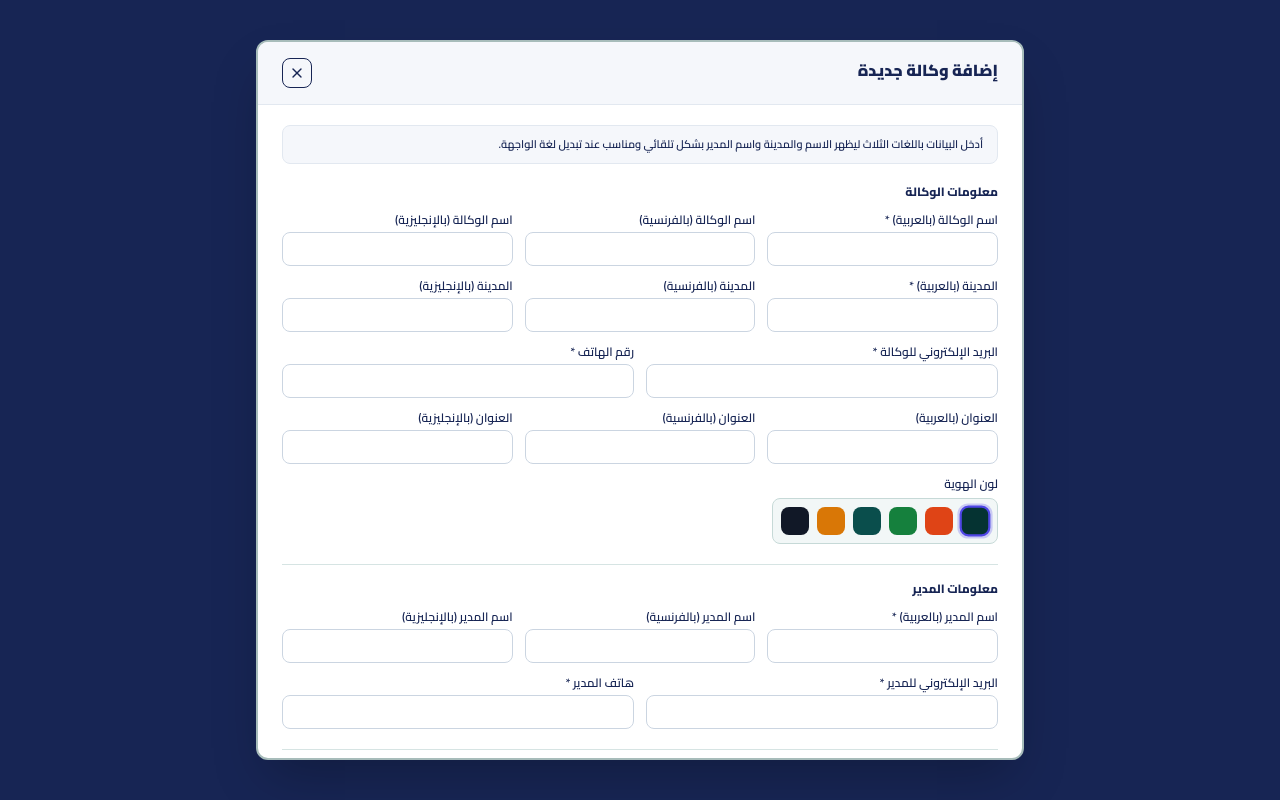
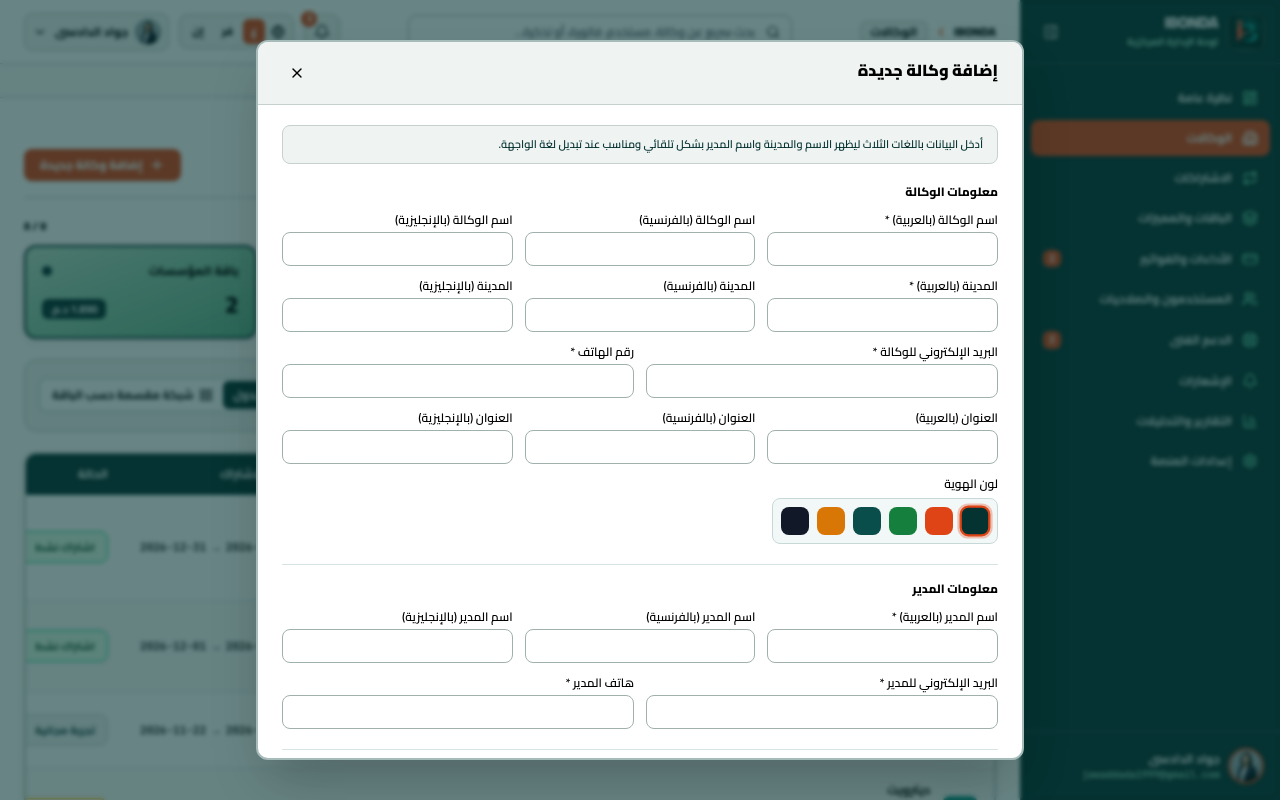
Before and after one commit to jawaddada1999-svg/MEINE, a React (Vite) app: page / in a window 1280 px wide. Both pictures are taken after a click on the button "إضافة وكالة جديدة". Shown: the top 800 px of the page. Built offline with nearby package versions, Linux system fonts and the light colour scheme.

Commit message:
Restore original dashboard colors

```diff
--- a/src/index.css
+++ b/src/index.css
@@ -4,16 +4,16 @@
   :root {
     --font-sans: 'Outfit', 'Cairo', system-ui, -apple-system, sans-serif;
     --font-mono: 'JetBrains Mono', ui-monospace, SFMono-Regular, monospace;
-    --ibonda-primary: #172554;
-    --ibonda-primary-light: #243B75;
-    --ibonda-teal: #4F46E5;
-    --ibonda-orange: #4F46E5;
-    --ibonda-orange-hover: #4338CA;
-    --ibonda-bg: #F5F7FB;
+    --ibonda-primary: #053332;
+    --ibonda-primary-light: #0A4E4C;
+    --ibonda-teal: #0D7A72;
+    --ibonda-orange: #DF4416;
+    --ibonda-orange-hover: #BD320A;
+    --ibonda-bg: #FFFFFF;
     --ibonda-card: #FFFFFF;
-    --ibonda-text: #172554;
-    --ibonda-muted: #64748B;
-    --ibonda-border: #E2E8F0;
+    --ibonda-text: #000000;
+    --ibonda-muted: #111827;
+    --ibonda-border: #C6D1CF;
   }
 
   html[lang="ar"] body {
@@ -43,51 +43,51 @@
 
 @layer components {
   .ibonda-card {
-    @apply rounded-xl border border-[#E2E8F0] bg-white shadow-[0_3px_12px_rgba(23,37,84,0.06)];
+    @apply rounded-xl border-2 border-[#BAC7C5] bg-white shadow-[0_3px_12px_rgba(5,51,50,0.07)];
   }
 
   .ibonda-card-header {
-    @apply border-b border-[#E2E8F0] bg-[#F5F7FB];
+    @apply border-b border-[#BAC7C5] bg-gradient-to-r from-[#E6ECEB] to-[#D4DFDD];
   }
 
   .ibonda-filter-bar {
-    @apply flex flex-wrap items-center gap-3 rounded-xl border border-[#E2E8F0] bg-[#F5F7FB] p-3.5;
+    @apply flex flex-wrap items-center gap-3 rounded-xl border border-[#BAC7C5] bg-[#EFF3F2] p-3.5;
   }
 
   .ibonda-tabs-bar {
-    @apply flex flex-wrap items-center gap-1 rounded-xl border border-[#E2E8F0] bg-[#F5F7FB] p-1.5;
+    @apply flex flex-wrap items-center gap-1 rounded-xl border border-[#BAC7C5] bg-[#E6ECEB] p-1.5;
   }
 
   .ibonda-input {
-    @apply w-full rounded-lg border border-[#CBD5E1] bg-white px-3 py-2 text-xs font-semibold text-[#172554] placeholder:text-[#64748B] transition-all hover:border-[#4F46E5] focus:border-[#4F46E5] focus:outline-none focus:ring-2 focus:ring-[#4F46E5]/20;
+    @apply w-full rounded-lg border border-[#9FB0AD] bg-white px-3 py-2 text-xs font-semibold text-[#000000] placeholder:text-[#374151] transition-all hover:border-[#053332] focus:border-[#053332] focus:outline-none focus:ring-2 focus:ring-[#DF4416]/30;
   }
 
   .ibonda-select {
-    @apply rounded-lg border border-[#CBD5E1] bg-white px-3 py-2 text-xs font-bold text-[#172554] transition-all hover:border-[#4F46E5] focus:border-[#4F46E5] focus:outline-none focus:ring-2 focus:ring-[#4F46E5]/20;
+    @apply rounded-lg border border-[#9FB0AD] bg-white px-3 py-2 text-xs font-bold text-[#000000] transition-all hover:border-[#053332] focus:border-[#053332] focus:outline-none focus:ring-2 focus:ring-[#DF4416]/30;
   }
 
   .ibonda-table-wrap {
-    @apply overflow-hidden rounded-xl border border-[#E2E8F0] bg-white shadow-[0_3px_12px_rgba(23,37,84,0.06)];
+    @apply overflow-hidden rounded-xl border-2 border-[#BAC7C5] bg-white shadow-[0_3px_12px_rgba(5,51,50,0.07)];
   }
 
   .ibonda-table-head {
-    @apply border-b border-[#172554] bg-[#172554] text-white;
+    @apply border-b border-[#0A4E4C] bg-[#053332] text-white;
   }
 
   .ibonda-table-row {
-    @apply transition-colors odd:bg-white even:bg-[#F8FAFC] hover:bg-[#EEF2FF] text-[#172554];
+    @apply transition-colors odd:bg-white even:bg-[#F7F9F8] hover:bg-[#EAF1EF] text-[#000000];
   }
 
   .ibonda-btn-primary {
-    @apply inline-flex items-center gap-1.5 rounded-lg bg-[#4F46E5] px-4 py-2 text-xs font-extrabold text-white shadow-sm transition-colors hover:bg-[#4338CA] focus-visible:outline-none focus-visible:ring-2 focus-visible:ring-[#4F46E5]/30 whitespace-nowrap shrink-0;
+    @apply inline-flex items-center gap-1.5 rounded-lg bg-[#DF4416] px-4 py-2 text-xs font-extrabold text-white shadow-sm transition-colors hover:bg-[#BD320A] focus-visible:outline-none focus-visible:ring-2 focus-visible:ring-[#DF4416]/50 whitespace-nowrap shrink-0;
   }
 
   .ibonda-btn-teal {
-    @apply inline-flex items-center gap-1.5 rounded-lg bg-[#172554] px-4 py-2 text-xs font-extrabold text-white shadow-sm transition-colors hover:bg-[#243B75] focus-visible:outline-none focus-visible:ring-2 focus-visible:ring-[#053332]/40 whitespace-nowrap shrink-0;
+    @apply inline-flex items-center gap-1.5 rounded-lg bg-[#053332] px-4 py-2 text-xs font-extrabold text-white shadow-sm transition-colors hover:bg-[#0A4E4C] focus-visible:outline-none focus-visible:ring-2 focus-visible:ring-[#053332]/40 whitespace-nowrap shrink-0;
   }
 
   .ibonda-btn-secondary {
-    @apply inline-flex items-center gap-1.5 rounded-lg border border-[#CBD5E1] bg-white px-3.5 py-2 text-xs font-bold text-[#172554] transition-colors hover:border-[#4F46E5] hover:bg-[#F5F7FB] hover:text-[#172554] whitespace-nowrap shrink-0;
+    @apply inline-flex items-center gap-1.5 rounded-lg border border-[#9FB0AD] bg-white px-3.5 py-2 text-xs font-bold text-[#000000] transition-colors hover:border-[#053332] hover:bg-[#EDF2F1] hover:text-[#000000] whitespace-nowrap shrink-0;
   }
 }
 
@@ -108,24 +108,3 @@
     max-width: 100% !important;
   }
 }
-
-
-/* Modern Navy + Indigo theme: unify legacy utility colors without changing layout. */
-@layer utilities {
-  [class*="bg-[#053332]"] { background-color: #172554 !important; }
-  [class*="bg-[#0A4E4C]"] { background-color: #243B75 !important; }
-  [class*="bg-[#0D7A72]"] { background-color: #4F46E5 !important; }
-  [class*="bg-[#DF4416]"] { background-color: #4F46E5 !important; }
-  [class*="bg-[#BD320A]"] { background-color: #4338CA !important; }
-  [class*="bg-[#021E1D]"] { background-color: #172554 !important; }
-  [class*="bg-[#EFF3F2]"], [class*="bg-[#E6ECEB]"], [class*="bg-[#F7F9F8]"] { background-color: #F5F7FB !important; }
-  [class*="bg-[#EAF1EF]"], [class*="bg-[#EDF2F1]"] { background-color: #EEF2FF !important; }
-  [class*="text-[#053332]"], [class*="text-[#0A4E4C]"], [class*="text-[#000000]"] { color: #172554 !important; }
-  [class*="text-[#DF4416]"], [class*="text-[#0D7A72]"] { color: #4F46E5 !important; }
-  [class*="text-[#111827]"], [class*="text-[#374151]"] { color: #64748B !important; }
-  [class*="border-[#BAC7C5]"], [class*="border-[#C6D1CF]"], [class*="border-[#9FB0AD]"] { border-color: #E2E8F0 !important; }
-  [class*="border-[#053332]"], [class*="border-[#0A4E4C]"] { border-color: #172554 !important; }
-  [class*="border-[#DF4416]"] { border-color: #4F46E5 !important; }
-  [class*="ring-[#053332]"] { --tw-ring-color: rgb(23 37 84 / 0.25) !important; }
-  [class*="ring-[#DF4416]"] { --tw-ring-color: rgb(79 70 229 / 0.25) !important; }
-}
```
